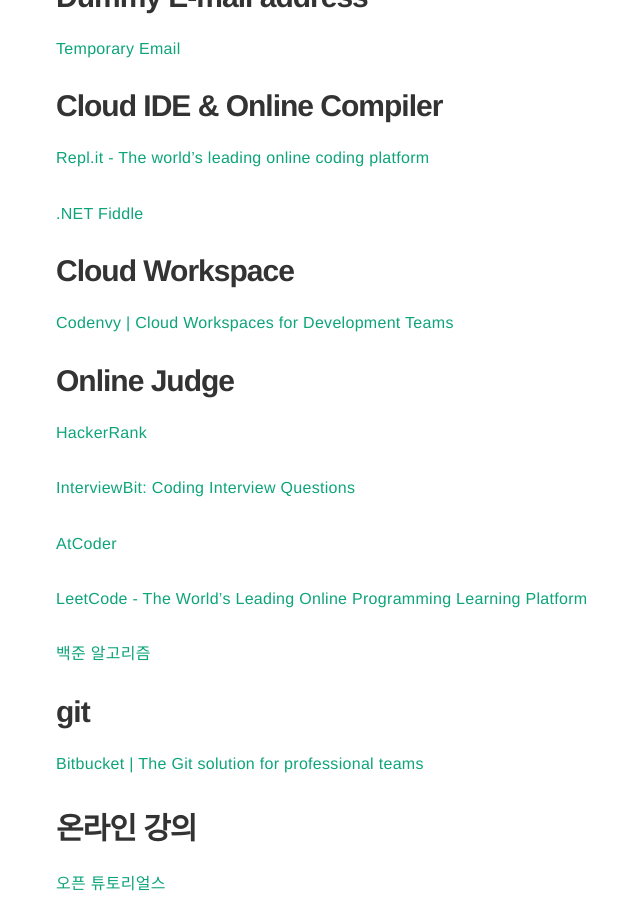
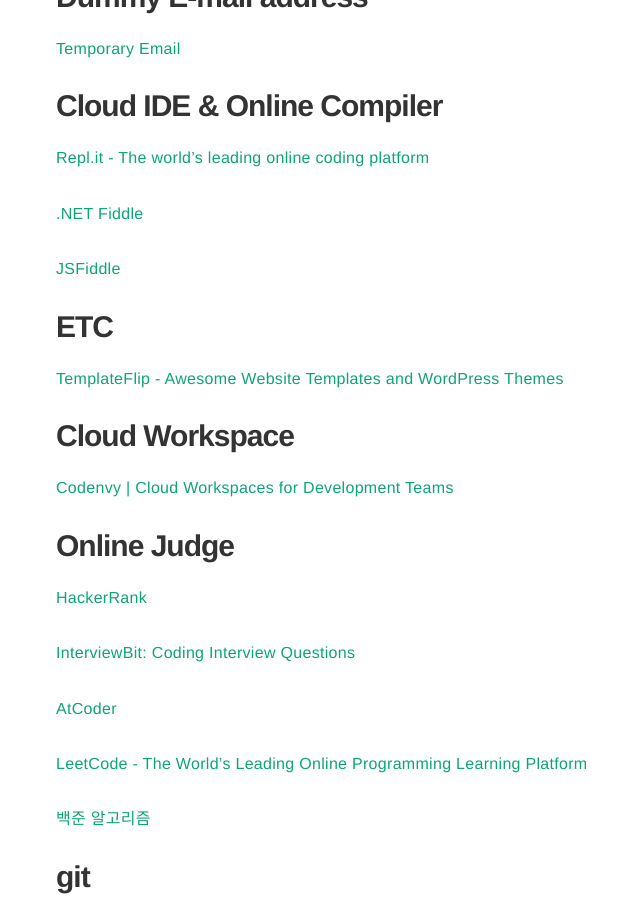
Before and after one commit to Pie001/pie001.github.io, a Jekyll site: the page built from _posts/2020-12-12-0000.md, in a window 1280 px wide and 900 px high, scrolled down 895 px. Shown: the whole window, without its empty margins (179-819 px from the left). Built offline with Jekyll 4.4.1, drawn with Linux system fonts in a browser that asks for light colours; comment, search, counter and statistics services are not loaded.

Commit message:
update 20190716
Add links

```diff
--- a/_posts/2020-12-12-0000.md
+++ b/_posts/2020-12-12-0000.md
@@ -37,6 +37,11 @@
 
 [.NET Fiddle](https://dotnetfiddle.net/)
 
+[JSFiddle](https://jsfiddle.net/)
+
+# ETC
+[TemplateFlip - Awesome Website Templates and WordPress Themes](https://templateflip.com/)
+
 # Cloud Workspace
 [Codenvy | Cloud Workspaces for Development Teams](https://codenvy.com/)
 
```
